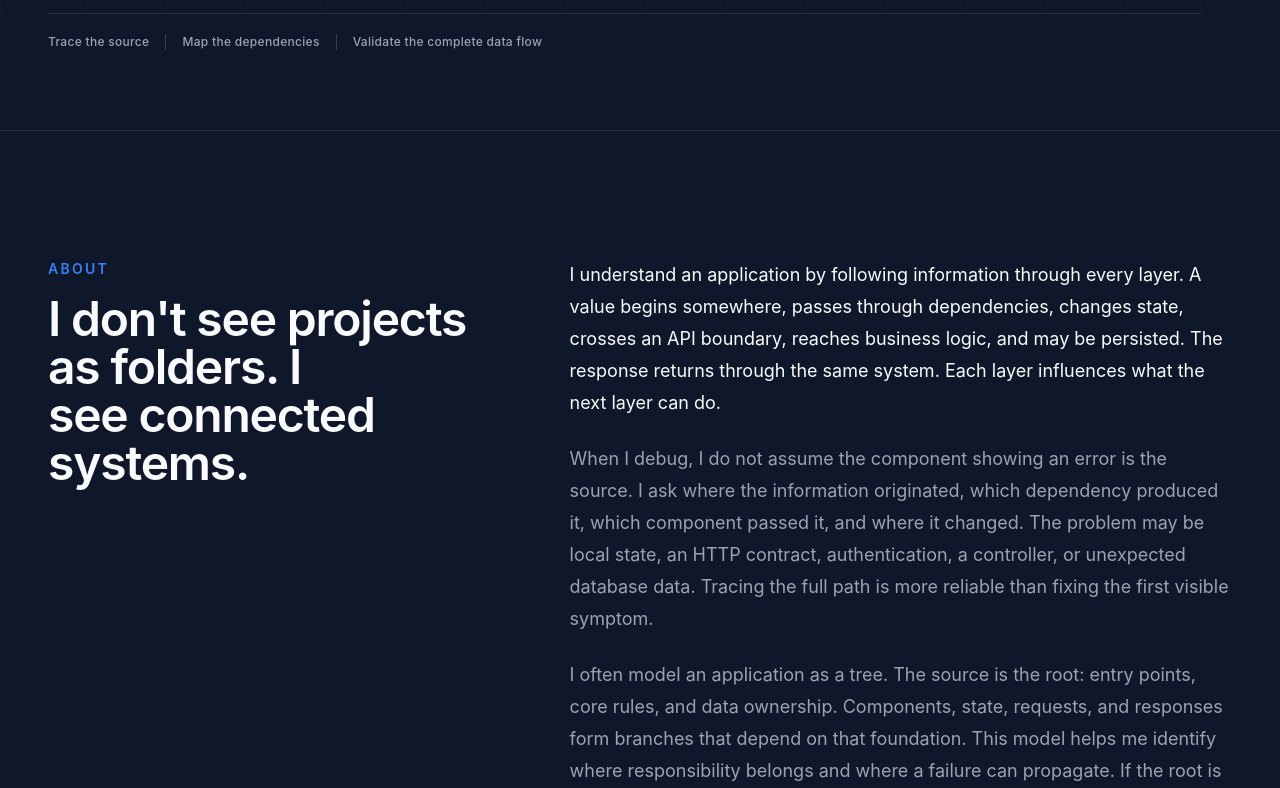
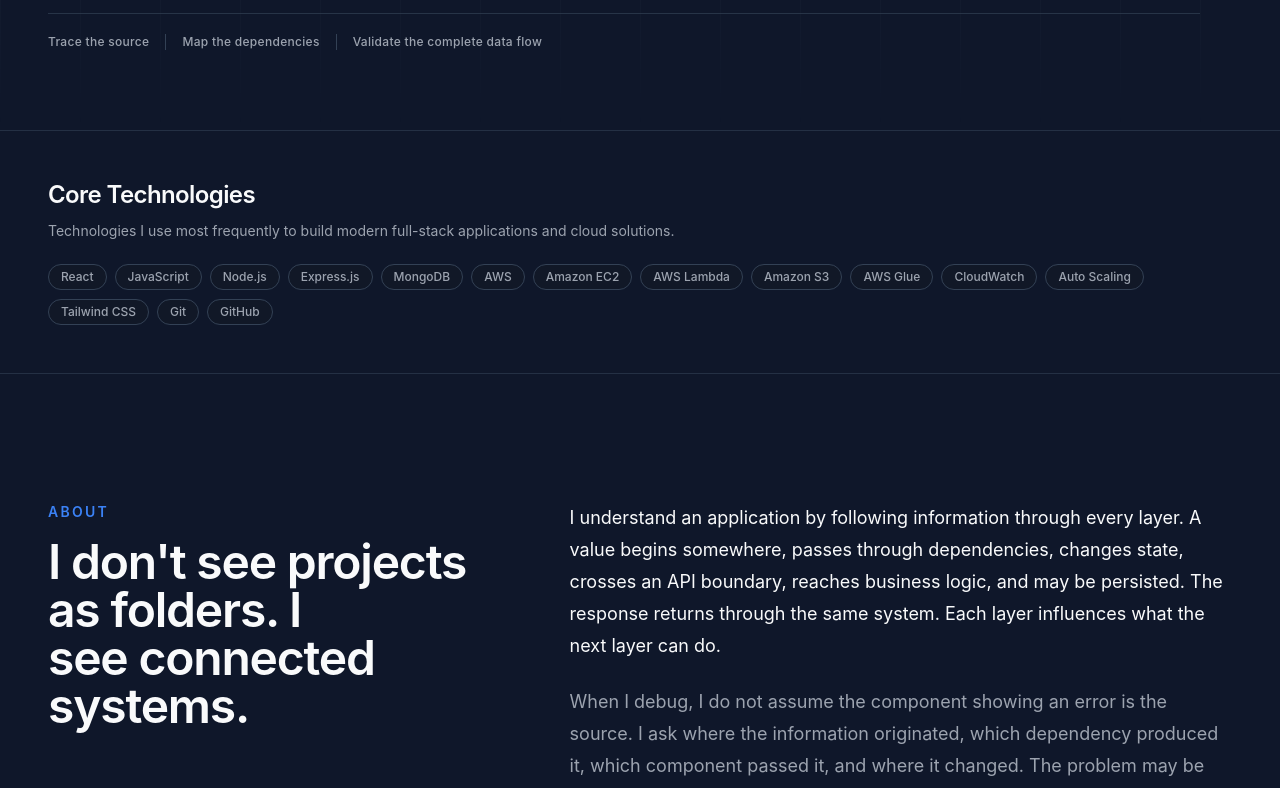
Before and after one commit to PhilBKouokam/Portfolio, a React (Vite) app in the folder philbk-portfolio/: page / in a window 1280 px wide. Shown: the part 720-1508 px from the top of the page. Built offline with nearby package versions, Linux system fonts and the light colour scheme; no server answers.

Commit message:
Highlight core technologies and strengthen cloud engineering section

```diff
--- /dev/null
+++ b/philbk-portfolio/src/components/sections/CoreTechnologiesSection.jsx
@@ -0,0 +1,33 @@
+import Container from '../layout/Container'
+import Badge from '../ui/Badge'
+import { coreTechnologiesContent } from '../../content/coreTechnologies'
+
+function CoreTechnologiesSection() {
+  return (
+    <section
+      aria-labelledby="core-technologies-heading"
+      className="border-t border-border/60 py-10 sm:py-12"
+    >
+      <Container>
+        <h2
+          id="core-technologies-heading"
+          className="text-xl font-semibold tracking-tight text-foreground sm:text-2xl"
+        >
+          {coreTechnologiesContent.heading}
+        </h2>
+        <p className="mt-2 text-sm leading-6 text-muted">
+          {coreTechnologiesContent.description}
+        </p>
+        <ul className="mt-5 flex flex-wrap gap-2" aria-label="Core technologies">
+          {coreTechnologiesContent.technologies.map((technology) => (
+            <li key={technology}>
+              <Badge>{technology}</Badge>
+            </li>
+          ))}
+        </ul>
+      </Container>
+    </section>
+  )
+}
+
+export default CoreTechnologiesSection
--- a/philbk-portfolio/src/components/sections/ProjectsSection.jsx
+++ b/philbk-portfolio/src/components/sections/ProjectsSection.jsx
@@ -1,6 +1,7 @@
 import Container from '../layout/Container'
 import FeaturedProject from '../portfolio/FeaturedProject'
 import ProjectCard from '../portfolio/ProjectCard'
+import Badge from '../ui/Badge'
 import SectionHeading from '../ui/SectionHeading'
 import { sectionAnchors } from '../../content/navigation'
 import { projectsContent } from '../../content/projects'
@@ -39,6 +40,24 @@ function ProjectsSection() {
                 {category.title}
               </p>
 
+              {category.credential ? (
+                <aside
+                  aria-labelledby={`${category.id}-credential-heading`}
+                  className="mt-6 rounded-card border border-border bg-surface p-5 shadow-card sm:p-6"
+                >
+                  <Badge>{category.credential.badge}</Badge>
+                  <p
+                    id={`${category.id}-credential-heading`}
+                    className="mt-4 text-lg font-semibold tracking-tight text-foreground"
+                  >
+                    {category.credential.title}
+                  </p>
+                  <p className="mt-2 max-w-4xl text-sm leading-6 text-muted">
+                    {category.credential.description}
+                  </p>
+                </aside>
+              ) : null}
+
               {featuredProject ? (
                 <div className="mt-6">
                   <FeaturedProject
--- /dev/null
+++ b/philbk-portfolio/src/content/coreTechnologies.js
@@ -0,0 +1,22 @@
+export const coreTechnologiesContent = {
+  heading: 'Core Technologies',
+  description:
+    'Technologies I use most frequently to build modern full-stack applications and cloud solutions.',
+  technologies: [
+    'React',
+    'JavaScript',
+    'Node.js',
+    'Express.js',
+    'MongoDB',
+    'AWS',
+    'Amazon EC2',
+    'AWS Lambda',
+    'Amazon S3',
+    'AWS Glue',
+    'CloudWatch',
+    'Auto Scaling',
+    'Tailwind CSS',
+    'Git',
+    'GitHub',
+  ],
+}
--- a/philbk-portfolio/src/content/projects.js
+++ b/philbk-portfolio/src/content/projects.js
@@ -38,6 +38,11 @@ export const projectsContent = {
     {
       id: 'cloud-engineering',
       title: 'Cloud Engineering Projects',
+      credential: {
+        badge: 'AWS Certified',
+        title: 'AWS Certified Solutions Architect – Associate',
+        description: 'Validated cloud architecture knowledge with hands-on experience designing and deploying scalable AWS solutions using compute, networking, monitoring, automation, and serverless services.',
+      },
       projectIds: [
         'aws-highly-available-web-application',
         'aws-serverless-etl-pipeline',
--- a/philbk-portfolio/src/pages/HomePage.jsx
+++ b/philbk-portfolio/src/pages/HomePage.jsx
@@ -1,6 +1,7 @@
 import AboutSection from '../components/sections/AboutSection'
 import PageLayout from '../components/layout/PageLayout'
 import HeroSection from '../components/sections/HeroSection'
+import CoreTechnologiesSection from '../components/sections/CoreTechnologiesSection'
 import ProjectsSection from '../components/sections/ProjectsSection'
 import ProcessSection from '../components/sections/ProcessSection'
 import SkillsSection from '../components/sections/SkillsSection'
@@ -14,6 +15,7 @@ function HomePage() {
     <PageLayout>
       <Seo />
       <HeroSection />
+      <CoreTechnologiesSection />
       <AboutSection />
       <ProjectsSection />
       <ProcessSection />
```
